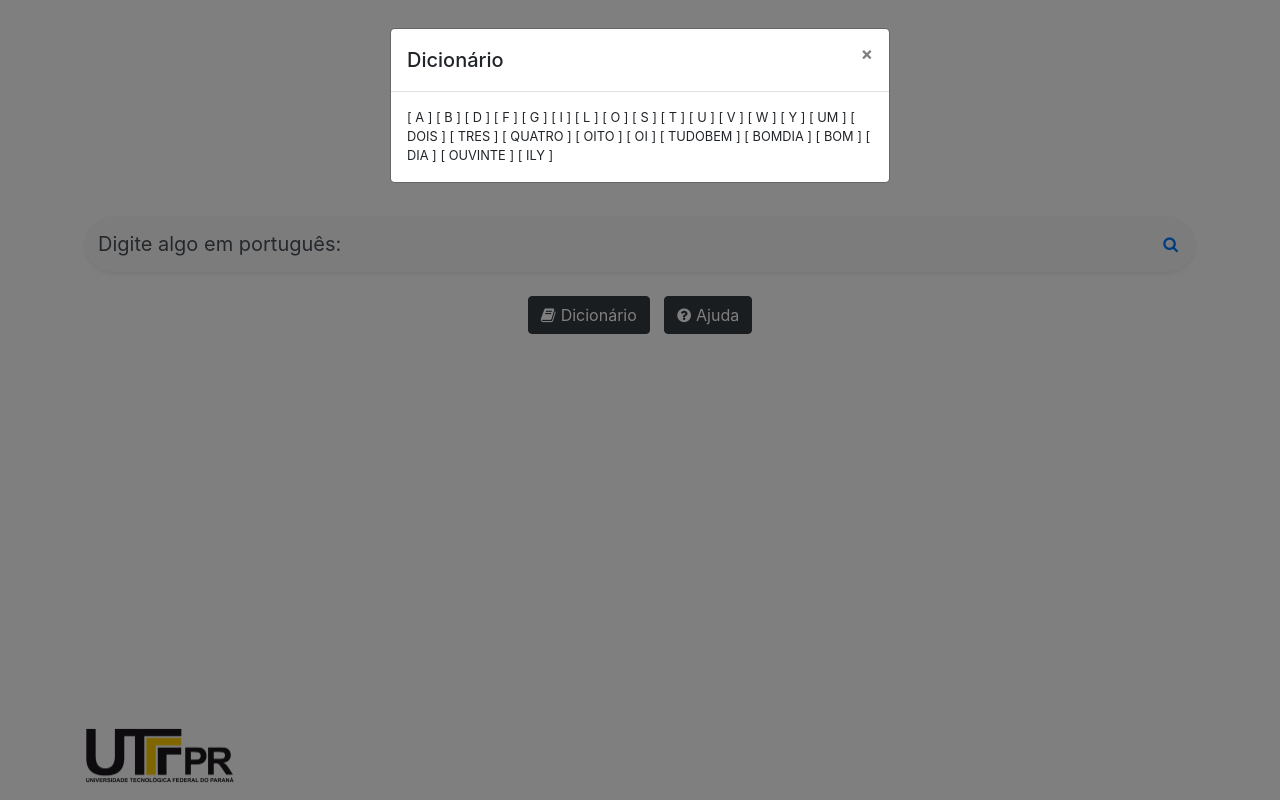
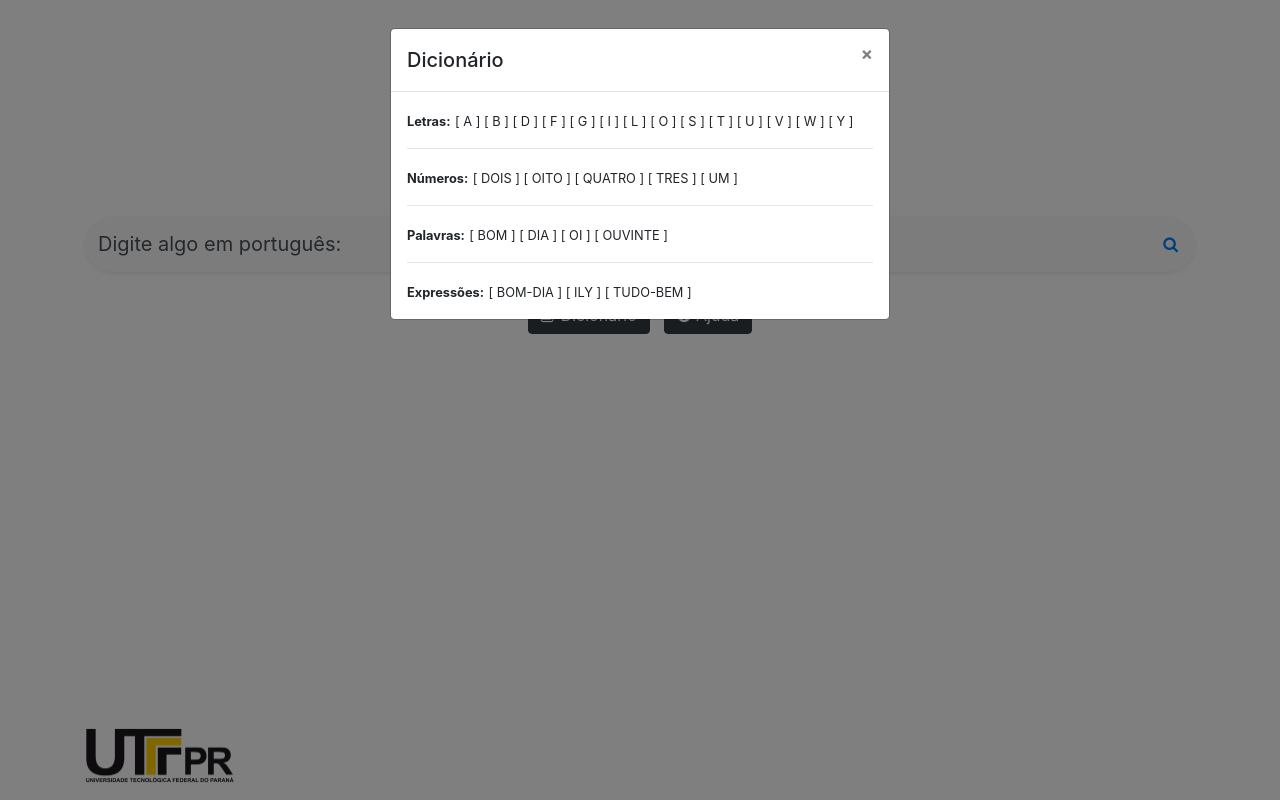
Before and after one commit to everson-souza/MARS, a Flask app: page / in a window 1280 px wide, after a click on "Dicionário". Run offline with Flask 2, Linux system fonts and the light colour scheme; some libraries are stand-ins or nearby versions.

Commit message:
Milhões de correções

```diff
--- a/mars/app.py
+++ b/mars/app.py
@@ -6,6 +6,7 @@ from maorobotica import MaoRobotica
 from dicionario import *
 import re
 from processamento import Processamento
+import unicodedata
 
 app = Flask(__name__)
 
@@ -17,9 +18,19 @@ maorobotica = MaoRobotica()
 def index():
     erro = None
     erros = []
-    words = []
+    palavras = []
+
+    dicLetras = []
+    dicNumeros = []
+    dicPalavras = []
+    dicExpressoes = []
+
+    processamento.montarDicionario(dicLetras, dicNumeros, dicPalavras, dicExpressoes)
+
     if request.method == 'POST':
-        palavras = re.sub(r"[^a-zA-ZzáàâãéèêíïóôõöúçñÁÀÂÃÉÈÍÏÓÔÕÖÚÇÑ \[\]]+", ' ', request.form['palavra']).split()
+        entrada = processamento.processaEntrada(request.form['palavra'])
+
+        palavras = entrada.split()
         palavras = ([p.lower() for p in palavras])
 
         processamento.separarPalavras(palavras)
@@ -31,10 +42,9 @@ def index():
                 terminou = False
                 terminou = maorobotica.representarSinal(dicionario[p])
                 print(p)
-                print(terminou)
 
 
-    return render_template('index.html', dicionario = list(dicionario.keys()), erro = erro, erros = erros)
+    return render_template('index.html', letras = dicLetras, numeros = dicNumeros, palavras = dicPalavras, expressoes = dicExpressoes, erro = erro, erros = erros)
 
 def main():
     logging.basicConfig(level=logging.CRITICAL)
--- a/mars/dicionario.py
+++ b/mars/dicionario.py
@@ -1,30 +1,30 @@
   # Dicionario de palavras em portugues e sinais
 
 dicionario = {
-    "a": [(220, 0, 0, 0, 0, 1), (120, 0, 0, 0, 0, 2)],
-    "b": [(0, 180, 180, 200, 180, 2)],
-    "d": [(100, 180, 0, 0, 0, 1),(100, 180, 140, 145, 120, 2)],
-    "f": [(220, 0, 0, 0, 0, 1), (220, 160, 170, 170, 180, 1), (140, 160, 170, 170, 180, 2)],
-    "g": [(150, 180, 0, 0, 0, 2)],
-    "i": [(220, 0, 0, 0, 180, 1), (0, 0, 0, 0, 180, 2)],
-    "l": [(220, 180, 0, 0, 0, 2)],
-    "o": [(220, 0, 0, 0, 0, 1), (220, 140, 140, 150, 120, 1), (120, 140, 140, 150, 120, 2)],
-    "s": [(220, 0, 0, 0, 0, 2), (0, 0, 0, 0, 0, 2)],
-    "t": [(0, 180, 180, 200, 180, 1), (0, 0, 0, 0, 180, 1), (0, 160, 170, 170, 180, 1) , (140, 160, 170, 170, 180, 2)],
-    "u": [(0, 180, 180, 0, 0, 2)],
-    "v": [(0, 180, 180, 0, 0, 2)],
-    "w": [(0, 180, 180, 200, 0, 2)],
-    "y": [(220, 0, 0, 0, 180, 2)],
-    "um": [(220, 180, 0, 0, 0, 1), (0, 180, 0, 0, 0, 2)],
-    "dois": [(0, 180, 180, 0, 0, 2)],
-    "tres": [(0, 180, 180, 200, 0, 2)],
-    "quatro": [(0, 180, 180, 200, 180, 2)],
-    "oito": [(220, 0, 0, 0, 0, 2), (0, 0, 0, 0, 0, 2)],
-    "oi": [(220, 0, 0, 0, 0, 1), (220, 140, 140, 150, 180, 1), (120, 140, 140, 150, 180, 2)],
-    "tudobem": [(0, 0, 0, 0, 0, 1), (150,170, 170, 160, 160, 1), (220, 0, 0, 0, 0, 2)],
-    "bomdia": [(0, 0, 0, 0, 0, 1), (150,170, 170, 160, 160, 3),(100, 180, 0, 0, 0, 1),(100, 180, 140, 145, 120, 2)],
-    "bom": [(0, 0, 0, 0, 0, 1), (150,170, 170, 160, 160, 2)],
-    "dia": [(100, 180, 0, 0, 0, 1),(100, 180, 140, 145, 120, 2)],
-    "ouvinte": [(120, 0, 0, 0, 0, 1),(150,175, 170, 160, 150, 1), (120, 0, 0, 0, 0, 1), (150,175, 170, 160, 150, 1), (120, 0, 0, 0, 0, 1), (150,175, 170, 160, 150, 1), (120, 0, 0, 0, 0, 2)],
-    "ily": [(220, 180, 0, 0, 180, 2)]
+    "a": [0, (220, 0, 0, 0, 0, 1), (120, 0, 0, 0, 0, 2)],
+    "b": [0, (0, 180, 180, 200, 180, 2)],
+    "d": [0, (100, 180, 0, 0, 0, 1),(100, 180, 140, 145, 120, 2)],
+    "f": [0, (220, 0, 0, 0, 0, 1), (220, 160, 170, 170, 180, 1), (140, 160, 170, 170, 180, 2)],
+    "g": [0, (150, 180, 0, 0, 0, 2)],
+    "i": [0, (220, 0, 0, 0, 180, 1), (0, 0, 0, 0, 180, 2)],
+    "l": [0, (220, 180, 0, 0, 0, 2)],
+    "o": [0, (220, 0, 0, 0, 0, 1), (220, 140, 140, 150, 120, 1), (120, 140, 140, 150, 120, 2)],
+    "s": [0, (220, 0, 0, 0, 0, 2), (0, 0, 0, 0, 0, 2)],
+    "t": [0, (0, 180, 180, 200, 180, 1), (0, 0, 0, 0, 180, 1), (0, 160, 170, 170, 180, 1) , (140, 160, 170, 170, 180, 2)],
+    "u": [0, (0, 180, 180, 0, 0, 2)],
+    "v": [0, (0, 180, 180, 0, 0, 2)],
+    "w": [0, (0, 180, 180, 200, 0, 2)],
+    "y": [0, (220, 0, 0, 0, 180, 2)],
+    "um": [1, (220, 180, 0, 0, 0, 1), (0, 180, 0, 0, 0, 2)],
+    "dois": [1, (0, 180, 180, 0, 0, 2)],
+    "tres": [1, (0, 180, 180, 200, 0, 2)],
+    "quatro": [1, (0, 180, 180, 200, 180, 2)],
+    "oito": [1, (220, 0, 0, 0, 0, 2), (0, 0, 0, 0, 0, 2)],
+    "oi": [2, (220, 0, 0, 0, 0, 1), (220, 140, 140, 150, 180, 1), (120, 140, 140, 150, 180, 2)],
+    "tudo-bem": [3, (0, 0, 0, 0, 0, 1), (150,170, 170, 160, 160, 1), (220, 0, 0, 0, 0, 2)],
+    "bom-dia": [3, (0, 0, 0, 0, 0, 1), (150,170, 170, 160, 160, 3),(100, 180, 0, 0, 0, 1),(100, 180, 140, 145, 120, 2)],
+    "bom": [2, (0, 0, 0, 0, 0, 1), (150,170, 170, 160, 160, 2)],
+    "dia": [2, (100, 180, 0, 0, 0, 1),(100, 180, 140, 145, 120, 2)],
+    "ouvinte": [2, (120, 0, 0, 0, 0, 1),(150,175, 170, 160, 150, 1), (120, 0, 0, 0, 0, 1), (150,175, 170, 160, 150, 1), (120, 0, 0, 0, 0, 1), (150,175, 170, 160, 150, 1), (120, 0, 0, 0, 0, 2)],
+    "ily": [3, (220, 180, 0, 0, 180, 2)]
 }
--- a/mars/processamento.py
+++ b/mars/processamento.py
@@ -2,12 +2,38 @@
 
 import re
 from dicionario import *
+import unicodedata
 
 # Classe onde será implementado a movimentação dos motores
 class Processamento:
 
     def __init__(self):
         print ('lalala')
+
+    def montarDicionario(self, letras, numeros, palavras, expressoes):
+        for key in dicionario:
+            if (dicionario[key][0] == 0):
+                letras.append(key)
+            elif (dicionario[key][0] == 1):
+                numeros.append(key)
+            elif (dicionario[key][0] == 2):
+                palavras.append(key)
+            elif (dicionario[key][0] == 3):
+                expressoes.append(key)
+        letras.sort()
+        numeros.sort()
+        palavras.sort()
+        expressoes.sort()
+
+    def processaEntrada(self, entrada):
+        #remove acentuação
+        texto = ''.join(ch for ch in unicodedata.normalize('NFKD', entrada)
+                            if not unicodedata.combining(ch))
+
+        #remove pontuação
+        texto = re.sub(r'[^\w\s^-^\[^\]]','', texto)
+        print (texto)
+        return texto
 
     def separarPalavras(self, palavras):
         for i in range(len(palavras)):
--- a/mars/templates/index.html
+++ b/mars/templates/index.html
@@ -61,6 +61,21 @@
         color: #495057;
         font-size: 20px;
     }
+    .subtitulo {
+        font-size: 16px;
+        font-style: bold;
+    }
+
+    .texto-ajuda{
+        font-size: 14px;
+        margin-bottom: 5px;
+        margin-top: 20px;
+    }
+
+    .subtexto-ajuda{
+        font-size: 12px;
+        margin-bottom: 5px;
+    }
 </style>
 
 <html lang="pt-br">
@@ -81,7 +96,23 @@
                         </button>
                     </div>
                     <div class="modal-body">
-                        {% for item in dicionario %}
+                        <small class="label"><b>Letras:</b></small>
+                        {% for item in letras %}
+                            <small class="label">[ {% print(item.upper()) %} ] </small>
+                        {% endfor %}
+                        <hr>
+                        <small class="label"><b>Números:</b></small>
+                        {% for item in numeros %}
+                            <small class="label">[ {% print(item.upper()) %} ] </small>
+                        {% endfor %}
+                        <hr>
+                        <small class="label"><b>Palavras:</b></small>
+                        {% for item in palavras %}
+                            <small class="label">[ {% print(item.upper()) %} ] </small>
+                        {% endfor %}
+                        <hr>
+                        <small class="label"><b>Expressões:</b></small>
+                        {% for item in expressoes %}
                             <small class="label">[ {% print(item.upper()) %} ] </small>
                         {% endfor %}
                     </div>
@@ -99,7 +130,13 @@
                         </button>
                     </div>
                     <div class="modal-body">
-
+                        <p class="texto-ajuda">A <b>MAR<sup>2</sup>S</b> é uma mão robótica capaz de gesticular sinais em <b>LIBRAS</b> a partir do que foi escrito em <b>português</b>.</p>
+                        <hr>
+                        <p class="texto-ajuda">Nela você pode escrever letras, números, palavras e expressões em português para serem representadas em <b>LIBRAS</b> pela <b>MAR<sup>2</sup>S</b>. </p>
+                        <p class="subtexto-ajuda">* Você pode conferir quais sinais a mão é capaz de reproduzir clicando em <b>Dicionário</b> na tela principal.</p>
+                        <p class="texto-ajuda">Para soletrar uma palavra, você pode colocá-la entre [ ]. Assim, os sinais são representados letra por letra.</p>
+                        <p class="subtexto-ajuda">* Ex: [ata], os sinais representados serão os sinais correspondentes as letras A, T e A.</p>
+                        <p class="subtexto-ajuda">** Não devem ser adicionados espaços em palavras a serem soletradas</p>
                     </div>
               </div>
             </div>
@@ -139,9 +176,9 @@
             <div class="row">
                 <div class="col-md-12" style="position: relative;">
                     <div class="alert alert-warning alert-dismissible fade show alerta" role="alert" id="">
-                        Não foi possível representar a(s) palavra(s):
+                        Infelizmente, a MAR<sup>2</sup>S ainda não é capaz de representar os sinais correspondentes a:
                         <span class="alert-link">{% print(' / '.join(erros)) %}</span>
-                        em LIBRAS..
+
                         <button type="button" class="close" data-dismiss="alert" aria-label="Close">
                         <span aria-hidden="true">&times;</span>
                         </button>
@@ -152,7 +189,7 @@
                 <div class="row">
                     <div class="col-md-12" style="position: relative;">
                         <div class="alert alert-success alert-dismissible fade show alerta" role="alert">
-                            Todas as palavras digitadas puderam ser representadas em LIBRAS.
+                            Todas os sinais puderam ser representados em LIBRAS pela MAR<sup>2</sup>S.
                             <button type="button" class="close" data-dismiss="alert" aria-label="Close">
                             <span aria-hidden="true">&times;</span>
                             </button>
@@ -177,6 +214,13 @@
 
 
 <script type="text/javascript">
-    var dicionario = "{{dictionary|safe}}";
-    console.log(dicionario)
+    var letras = "{{letras|safe}}";
+    var numeros = "{{numeros|safe}}";
+    var palavras = "{{palavras|safe}}";
+    var expressoes = "{{expressoes|safe}}";
+
+    console.log(letras);
+    console.log(numeros);
+    console.log(palavras);
+    console.log(expressoes);
  </script>
```
